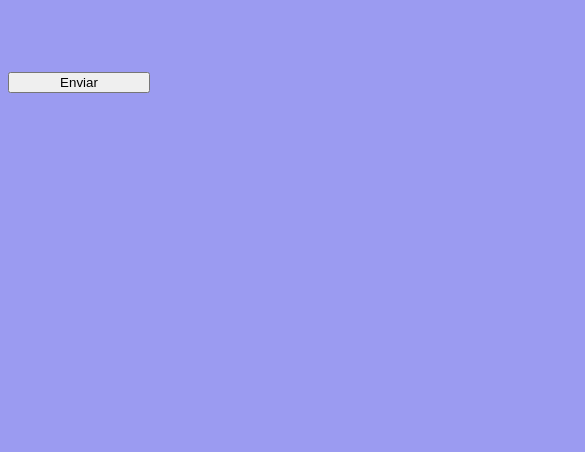
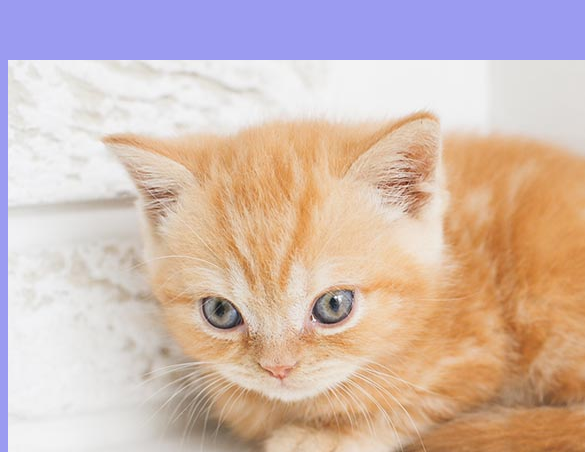
Before and after one commit to Hiromiakita/code-g13, a plain HTML site: page 0_Intro_Web/unidades_medida/index.html in a window 390 px wide. Shown: the part 1548-2000 px from the top of the page, 585 px wide, since content can reach past the window. Before the commit the page ends 1642 px from the top, so only its background shows below. Drawn offline with Linux system fonts and the light colour scheme.

Commit message:
recomendacion y explicacion de media query

```diff
--- a/0_Intro_Web/unidades_medida/index.html
+++ b/0_Intro_Web/unidades_medida/index.html
@@ -11,6 +11,7 @@
 <body>
     <div class="padre">
       <div class="hijo">Probando media query</div>
+      <img src="./cuidardgatito-t.jpg" alt="una foto de un gatito naranja" />
       <button>Enviar</button>
     </div>
 </body>
--- a/0_Intro_Web/unidades_medida/sytle.css
+++ b/0_Intro_Web/unidades_medida/sytle.css
@@ -6,7 +6,7 @@ html, body{
   font-size: 16px;
 }
 /* el porcentaje ocupa la medida del padre */
-.padre{
+.padre h1{
   font-size: 30px;
   width:100%;
   height: 400px;
@@ -14,15 +14,36 @@ html, body{
 }
 
 .hijo{
+  /*
+    la unidad rem tomara como base el tamaño de letra del elemento hmtl o body
+    recuerda que por defecto el tamaño base es de 16px
+   */
   width: 30rem;
   height: 100rem;
   background-color: white;
   color: black;
 }
 
+/*
+  en elementos como botones es mejor usar medidas que podemos controlar
+  como px, rem o em
+*/
+
 button{
   width: 8.875rem;
 }
+
+/*
+  ten cuidado de no abusar con las medias query ya que añaden complejidad al codigo
+ */
+
+ /* Las reglas media queries son un tipo de reglas de css que permiten crear un bloque de código
+  que solo se procesara en los dispositivos que cumplan los criterios especificados  */
+
+ /*
+  a la media query le damos un punto de quiebre (breakpoint) y lo que harà es que
+  esta dentro de los corchetes
+ */
 
 @media (max-width: 500px) {
   .hijo{
```
Also changed, not shown: 0_Intro_Web/unidades_medida/cuidardgatito-t.jpg (added).
